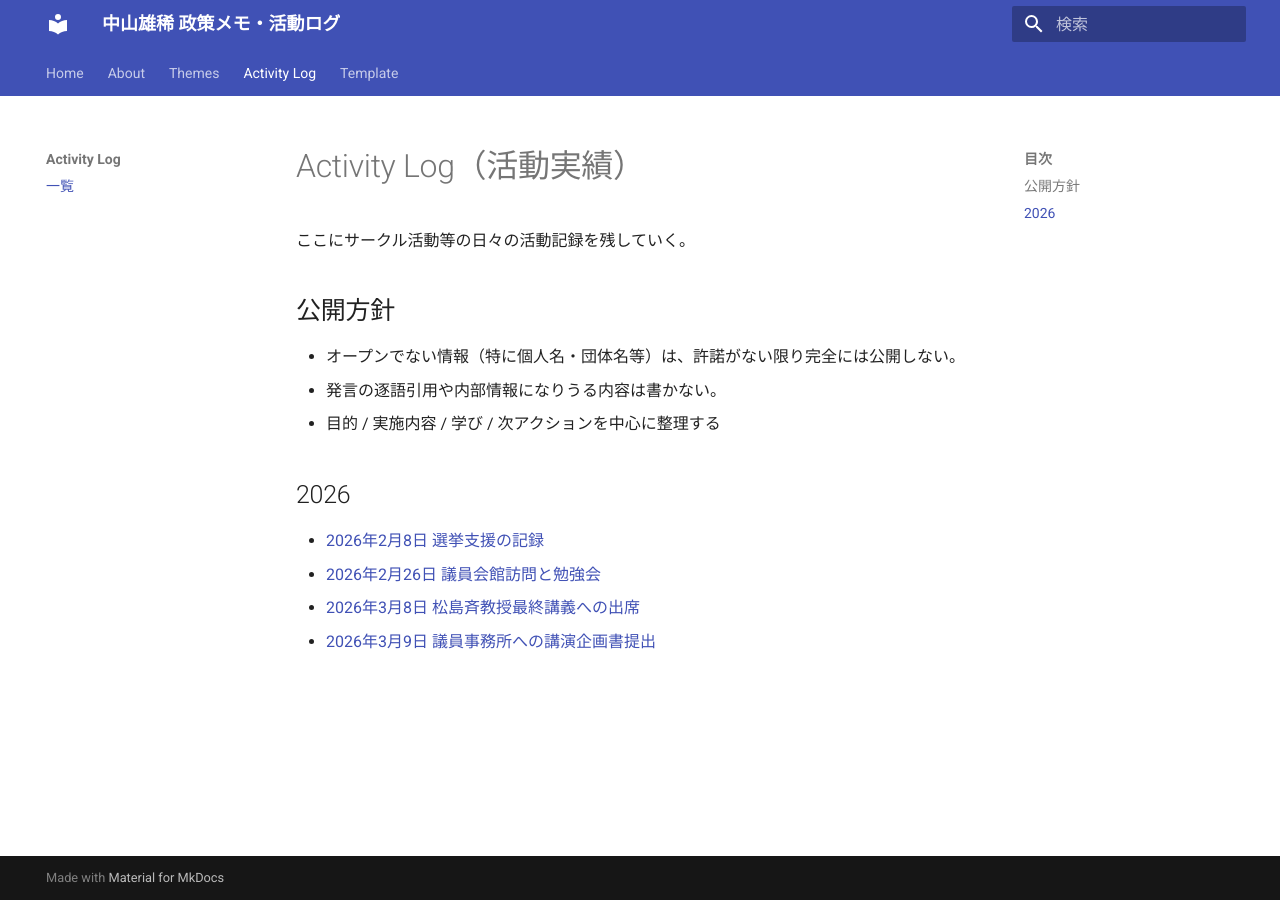
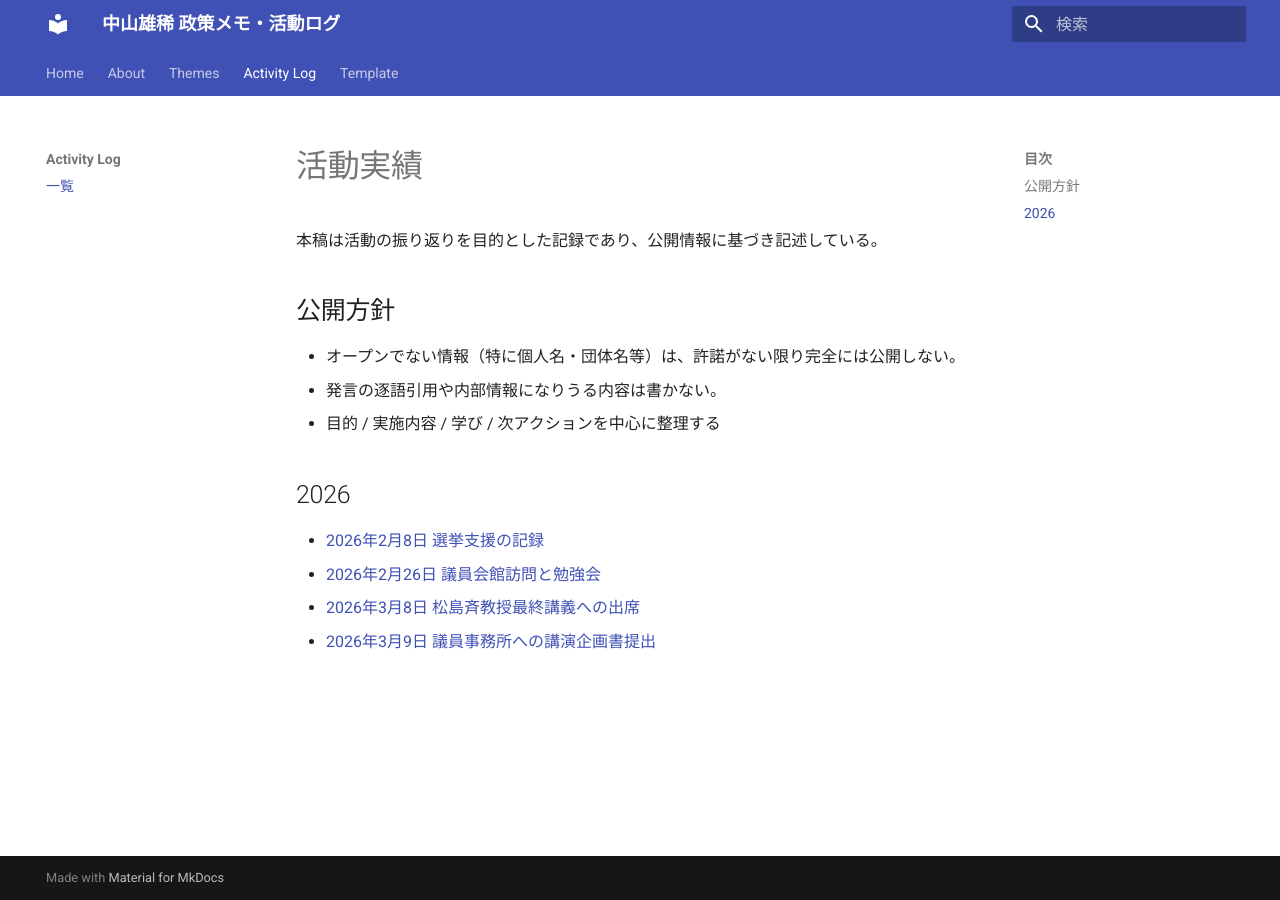
Before and after one commit to yu-ki-nakayama/policy-notes, an MkDocs documentation site: the page built from docs/activity/index.md, in a window 1280 px wide. Built offline with MkDocs 1.6.1 and Material for MkDocs 9.7.7, drawn with Linux system fonts in a browser that asks for light colours.

Commit message:
Update index.md

```diff
--- a/docs/activity/index.md
+++ b/docs/activity/index.md
@@ -1,6 +1,6 @@
-# Activity Log（活動実績）
+# 活動実績
 
-ここにサークル活動等の日々の活動記録を残していく。
+本稿は活動の振り返りを目的とした記録であり、公開情報に基づき記述している。
 
 ## 公開方針
 - オープンでない情報（特に個人名・団体名等）は、許諾がない限り完全には公開しない。
```
